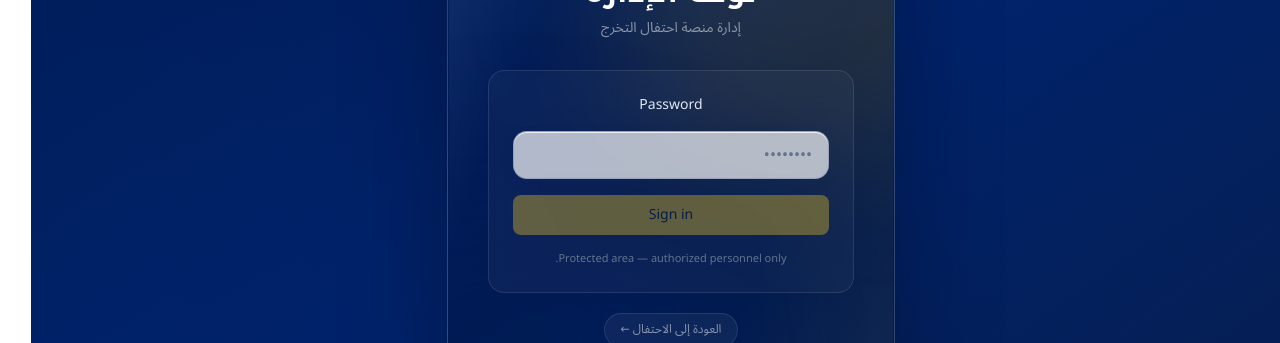
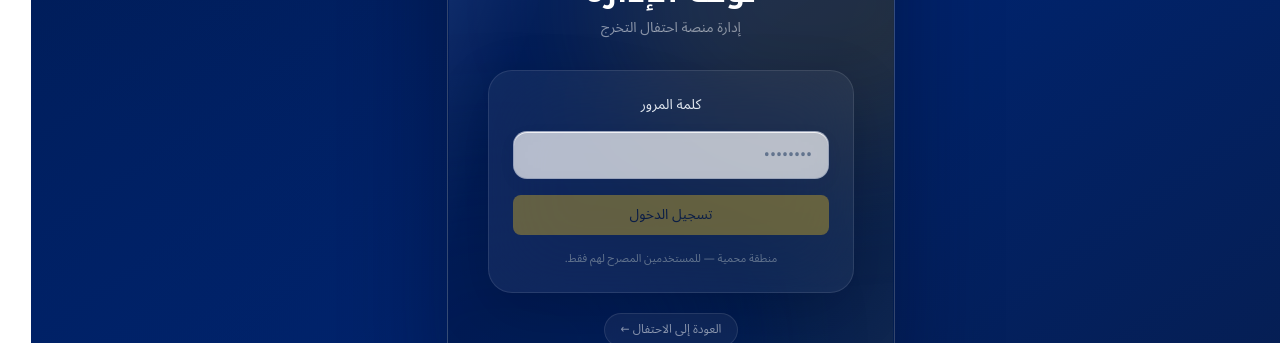
Before and after one commit to aamrabdelhay/graduationparty, a Next.js app: page /admin/login in a window 1280 px wide. Shown: the part 289-632 px from the top of the page. Built offline with nearby package versions, Linux system fonts and the light colour scheme; no server answers.

Commit message:
feat: translate admin authentication UI to Arabic

```diff
--- a/components/admin/LoginForm.tsx
+++ b/components/admin/LoginForm.tsx
@@ -13,75 +13,28 @@ export default function LoginForm() {
   const [checked, setChecked] = useState(false);
   const [cooldown, setCooldown] = useState(0);
 
-  useEffect(() => {
-    api
-      .get<{ authed: boolean }>("/api/admin/session")
-      .then((r) => {
-        if (r.authed) router.replace("/admin");
-      })
-      .catch(() => undefined)
-      .finally(() => setChecked(true));
-  }, [router]);
-
-  useEffect(() => {
-    if (cooldown <= 0) return;
-    const t = setInterval(() => setCooldown((c) => Math.max(0, c - 1)), 1000);
-    return () => clearInterval(t);
-  }, [cooldown]);
+  useEffect(() => { api.get<{ authed: boolean }>("/api/admin/session").then((r) => { if (r.authed) router.replace("/admin"); }).catch(() => undefined).finally(() => setChecked(true)); }, [router]);
+  useEffect(() => { if (cooldown <= 0) return; const t = setInterval(() => setCooldown((c) => Math.max(0, c - 1)), 1000); return () => clearInterval(t); }, [cooldown]);
 
   async function onSubmit(e: FormEvent) {
-    e.preventDefault();
-    if (!password || busy || cooldown > 0) return;
-    setBusy(true);
-    setError(null);
-    try {
-      await api.post("/api/admin/login", { password });
-      router.replace("/admin");
-    } catch (err) {
-      if (err instanceof ApiError && err.status === 429) {
-        const retry = (err.body as { retryAfterSeconds?: number })?.retryAfterSeconds;
-        setCooldown(retry ?? 30);
-        setError(`Too many failed attempts. Try again in ${retry ?? 30} seconds.`);
-      } else {
-        setError(err instanceof ApiError ? err.message : "Login failed. Please try again.");
-      }
+    e.preventDefault(); if (!password || busy || cooldown > 0) return; setBusy(true); setError(null);
+    try { await api.post("/api/admin/login", { password }); router.replace("/admin"); }
+    catch (err) {
+      if (err instanceof ApiError && err.status === 429) { const retry = (err.body as { retryAfterSeconds?: number })?.retryAfterSeconds; setCooldown(retry ?? 30); setError(`محاولات كثيرة غير ناجحة. حاول مرة أخرى بعد ${retry ?? 30} ثانية.`); }
+      else setError(err instanceof ApiError ? err.message : "تعذر تسجيل الدخول. حاول مرة أخرى.");
       setPassword("");
-    } finally {
-      setBusy(false);
-    }
+    } finally { setBusy(false); }
   }
-
-  if (!checked) {
-    return (
-      <div className="mt-10 flex justify-center">
-        <Spinner className="h-6 w-6 border-2" />
-      </div>
-    );
-  }
+  if (!checked) return <div className="mt-10 flex justify-center"><Spinner className="h-6 w-6 border-2" /></div>;
 
   return (
-    <form onSubmit={onSubmit} className="mt-8 space-y-4 rounded-2xl border border-white/10 bg-white/[0.04] p-6 backdrop-blur">
-      <label htmlFor="admin-password" className="block text-sm font-medium text-slate-200">
-        Password
-      </label>
-      <input
-        id="admin-password"
-        type="password"
-        autoComplete="current-password"
-        value={password}
-        onChange={(e) => setPassword(e.target.value)}
-        disabled={busy || cooldown > 0}
-        placeholder="••••••••"
-        className="h-12 w-full rounded-lg border border-white/15 bg-white/5 px-4 text-base text-white placeholder:text-slate-500 focus:border-gold-400 focus:outline-none focus:ring-2 focus:ring-gold-500/40 disabled:opacity-60"
-      />
+    <form onSubmit={onSubmit} className="mt-8 space-y-4 rounded-3xl border border-white/10 bg-white/[0.06] p-6 shadow-[0_20px_60px_rgba(0,0,0,.16)] backdrop-blur-2xl">
+      <label htmlFor="admin-password" className="block text-sm font-medium text-slate-200">كلمة المرور</label>
+      <input id="admin-password" type="password" autoComplete="current-password" value={password} onChange={(e) => setPassword(e.target.value)} disabled={busy || cooldown > 0} placeholder="••••••••" className="h-12 w-full rounded-xl border border-white/15 bg-white/10 px-4 text-base text-white placeholder:text-slate-500 focus:border-[#B6992F] focus:outline-none focus:ring-2 focus:ring-[#B6992F]/40 disabled:opacity-60" />
       {error ? <InlineMessage tone="error">{error}</InlineMessage> : null}
-      {cooldown > 0 ? (
-        <p className="text-xs text-slate-400">Please wait {cooldown} second{cooldown === 1 ? "" : "s"} before trying again.</p>
-      ) : null}
-      <Button type="submit" variant="gold" className="w-full justify-center" loading={busy} disabled={!password}>
-        Sign in
-      </Button>
-      <p className="text-center text-[11px] text-slate-500">Protected area — authorized personnel only.</p>
+      {cooldown > 0 ? <p className="text-xs text-slate-400">انتظر {cooldown} ثانية قبل المحاولة مرة أخرى.</p> : null}
+      <Button type="submit" variant="gold" className="w-full justify-center" loading={busy} disabled={!password}>تسجيل الدخول</Button>
+      <p className="text-center text-[11px] text-slate-500">منطقة محمية — للمستخدمين المصرح لهم فقط.</p>
     </form>
   );
 }
```
